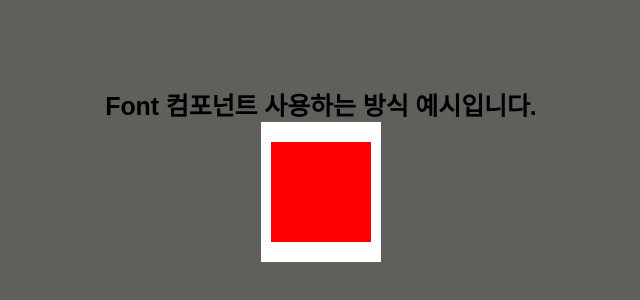
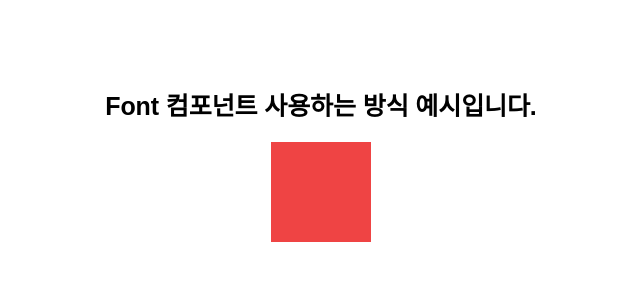
Before and after one commit to team-blaybus-runtime/team-blaybus-runtime_front, a Next.js app: page /workflow in a window 1280 px wide. Shown: the part 576-876 px from the top of the page, without its empty margins (319-959 px from the left). Built offline with nearby package versions, Linux system fonts and the light colour scheme.

Commit message:
docs(low): 디자인 시스템 color token 반영 완료

```diff
--- a/src/styles/constant/colors.ts
+++ b/src/styles/constant/colors.ts
@@ -1,12 +1,74 @@
-// todo: 디자인 시스템 색상 반영 필요
 const colors = {
   white: "#FFFFFF",
   black: "#000000",
-  blue_500: "#0047AB",
-  yellow_500: "#FEE500",
-  red_500: "#ff0000",
-  gray_500: "#5F605B",
+  transparent: "#00000000",
 
-  transparent: "#00000000",
+  red_900: "#7F1D1D",
+  red_800: "#991B1B",
+  red_700: "#B91C1C",
+  red_600: "#DC2626",
+  red_500: "#EF4444",
+  red_400: "#F87171",
+  red_300: "#FCA5A5",
+  red_200: "#FECACA",
+  red_100: "#FEE2E2",
+  red_50: "#FEF2F2",
+
+  green_900: "#14532B",
+  green_800: "#166533",
+  green_700: "#15803C",
+  green_600: "#16A34A",
+  green_500: "#22C55E",
+  green_400: "#4ADE80",
+  green_300: "#86EFAD",
+  green_200: "#BBF7D1",
+  green_100: "#DCFCE8",
+  green_50: "#F0FDF5",
+
+  blue_900: "#0D4B9B",
+  blue_800: "#0855C5",
+  blue_700: "#006FFF",
+  blue_600: "#0683FF",
+  blue_500: "#1EA2FF",
+  blue_400: "#48C3FF",
+  blue_300: "#83D9FF",
+  blue_200: "#B5E7FF",
+  blue_100: "#D6F0FF",
+  blue_50: "#EDF9FF",
+
+  neutral_1100: "#000000",
+  neutral_1000: "#17191A",
+  neutral_900: "#2F3133",
+  neutral_800: "#464A4D",
+  neutral_700: "#5E6366",
+  neutral_600: "#757B80",
+  neutral_500: "#8C9499",
+  neutral_400: "#A4ADB2",
+  neutral_300: "#BBC5CC",
+  neutral_200: "#E8EEF2",
+  neutral_100: "#F2F8FC",
+  neutral_0: "#FFFFFF",
+
+  alpha_dark_90: "rgba(0, 0, 0, 0.90)",
+  alpha_dark_80: "rgba(0, 0, 0, 0.80)",
+  alpha_dark_70: "rgba(0, 0, 0, 0.70)",
+  alpha_dark_60: "rgba(0, 0, 0, 0.60)",
+  alpha_dark_50: "rgba(0, 0, 0, 0.50)",
+  alpha_dark_40: "rgba(0, 0, 0, 0.40)",
+  alpha_dark_30: "rgba(0, 0, 0, 0.30)",
+  alpha_dark_20: "rgba(0, 0, 0, 0.20)",
+  alpha_dark_10: "rgba(0, 0, 0, 0.10)",
+  alpha_dark_0: "rgba(0, 0, 0, 0.00)",
+
+  alpha_light_90: "rgba(255, 255, 255, 0.90)",
+  alpha_light_80: "rgba(255, 255, 255, 0.80)",
+  alpha_light_70: "rgba(255, 255, 255, 0.70)",
+  alpha_light_60: "rgba(255, 255, 255, 0.60)",
+  alpha_light_50: "rgba(255, 255, 255, 0.50)",
+  alpha_light_40: "rgba(255, 255, 255, 0.40)",
+  alpha_light_30: "rgba(255, 255, 255, 0.30)",
+  alpha_light_20: "rgba(255, 255, 255, 0.20)",
+  alpha_light_10: "rgba(255, 255, 255, 0.10)",
+  alpha_light_0: "rgba(255, 255, 255, 0.00)",
 };
 export default colors;
```
